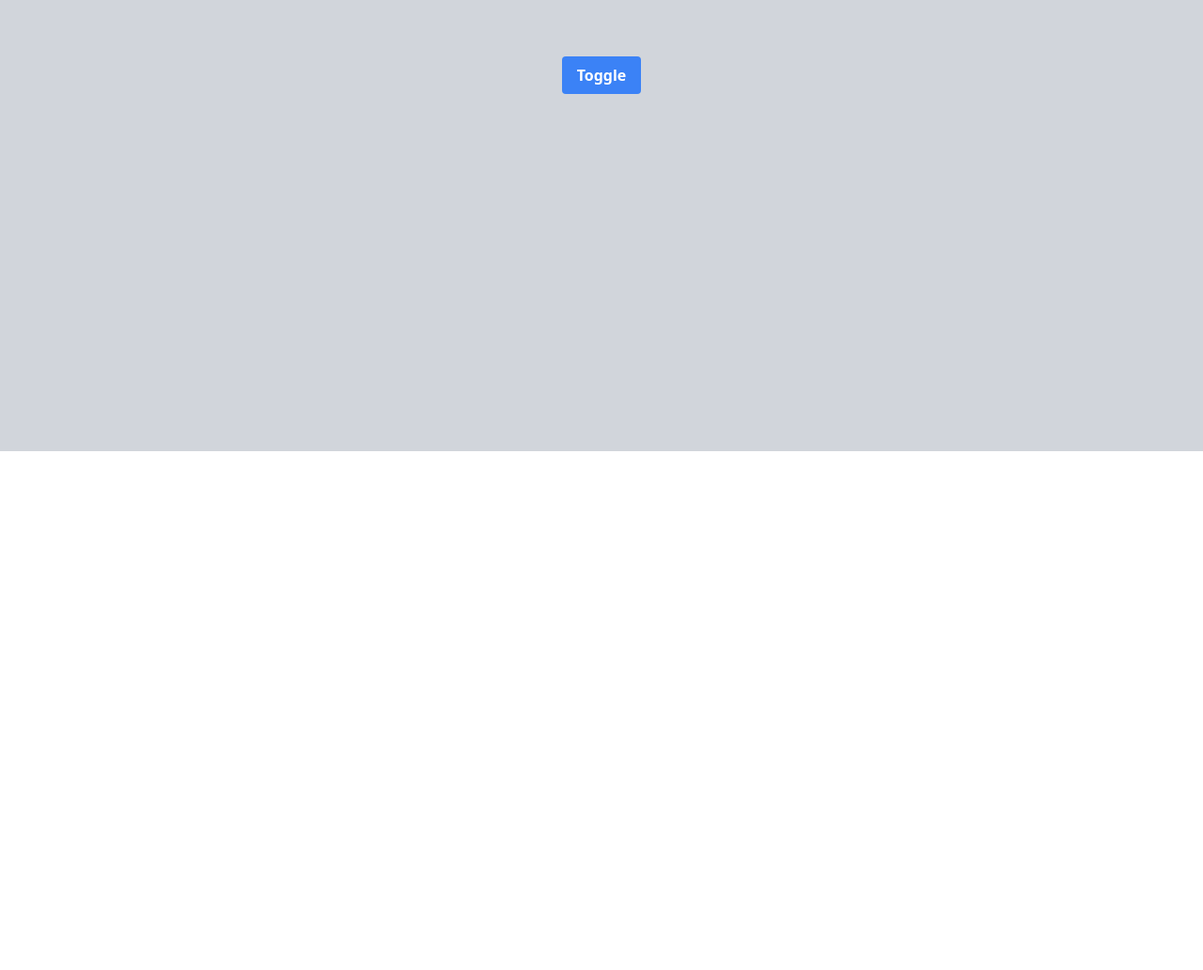
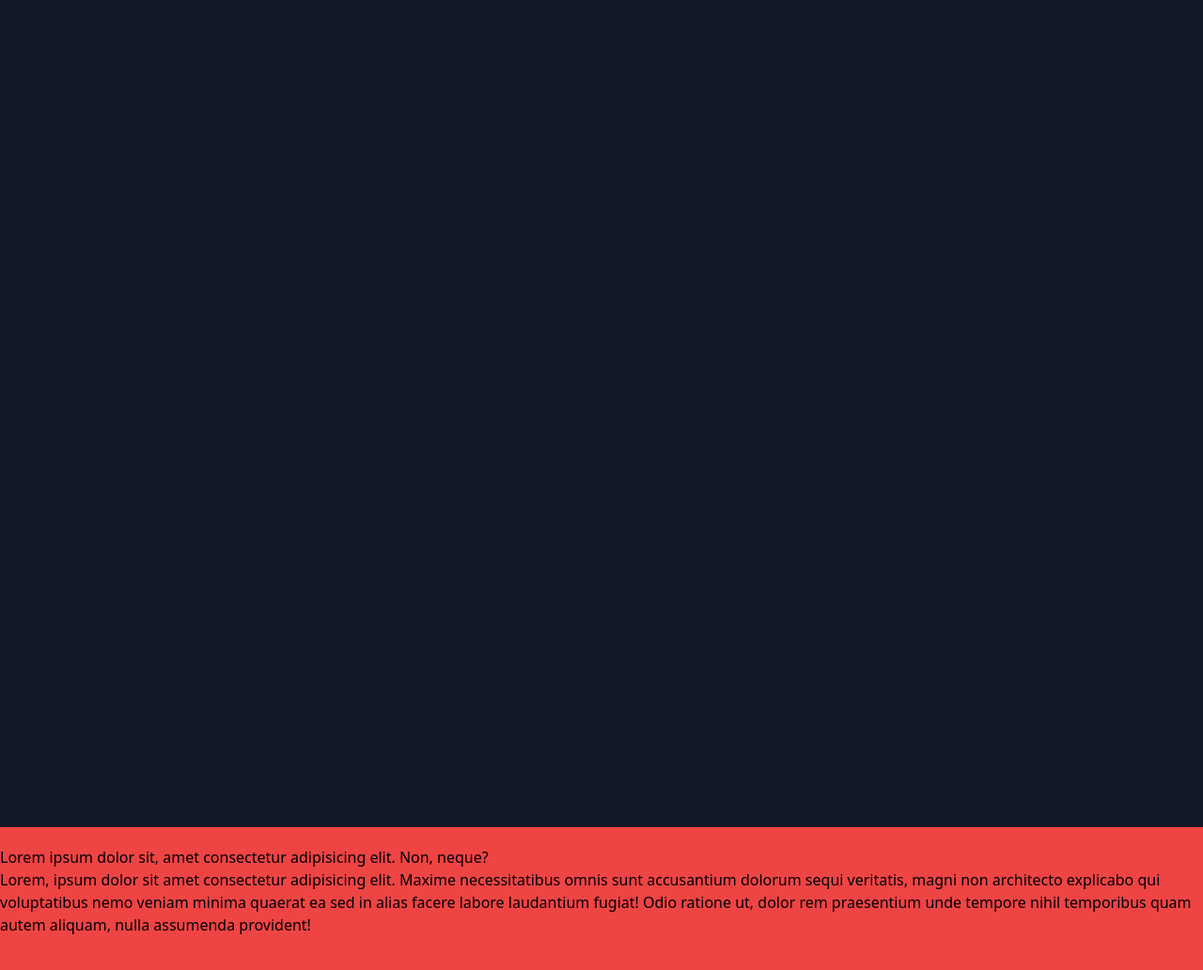
Before and after one commit to rankdeveloper/framer-motion, a React (Vite) app: page / in a window 1280 px wide. Shown: the part 320-1352 px from the top of the page at 94% size. Before the commit the page ends 800 px from the top, so only its background shows below. Built offline with nearby package versions, Linux system fonts and the light colour scheme.

Commit message:
view based animation

```diff
--- a/src/App.tsx
+++ b/src/App.tsx
@@ -2,13 +2,17 @@ import RotateDiv from "./RotateDiv";
 import TextDown from "./TextDown";
 import LayoutGroupExample1 from "./LayoutGroup";
 import Animate_Presence_1 from "./assets/Animate_Presence_1";
+import Inview from "./ViewBased";
 export default function App() {
   return (
-    <div className="h-screen flex flex-col items-center justify-center bg-gray-300">
-      {/* <RotateDiv />
-      <TextDown /> */}
-      {/* <LayoutGroupExample1 /> */}
-      <Animate_Presence_1 />
-    </div>
+    // <div className="h-screen flex flex-col items-center justify-center bg-gray-300">
+    // {/* <RotateDiv />
+    // <TextDown /> */}
+    // {/* <LayoutGroupExample1 /> */}
+    // {/* <Animate_Presence_1 /> */}
+    // {/* <Inview /> */}
+    // </div>
+
+    <Inview />
   );
 }
--- /dev/null
+++ b/src/ViewBased.tsx
@@ -0,0 +1,28 @@
+import { motion } from "framer-motion";
+
+export default function Inview() {
+  return (
+    <>
+      <div className="h-[150vh] bg-gray-900"></div>
+
+      <motion.div
+        initial={{ opacity: 0 }}
+        transition={{ duration: 1, ease: "easeInOut" }}
+        whileInView={{ opacity: 1 }}
+        className="bg-red-500 p-x py-5 h-[50vh]"
+      >
+        <h2>
+          Lorem ipsum dolor sit, amet consectetur adipisicing elit. Non, neque?
+        </h2>
+        <p>
+          Lorem, ipsum dolor sit amet consectetur adipisicing elit. Maxime
+          necessitatibus omnis sunt accusantium dolorum sequi veritatis, magni
+          non architecto explicabo qui voluptatibus nemo veniam minima quaerat
+          ea sed in alias facere labore laudantium fugiat! Odio ratione ut,
+          dolor rem praesentium unde tempore nihil temporibus quam autem
+          aliquam, nulla assumenda provident!
+        </p>
+      </motion.div>
+    </>
+  );
+}
```
